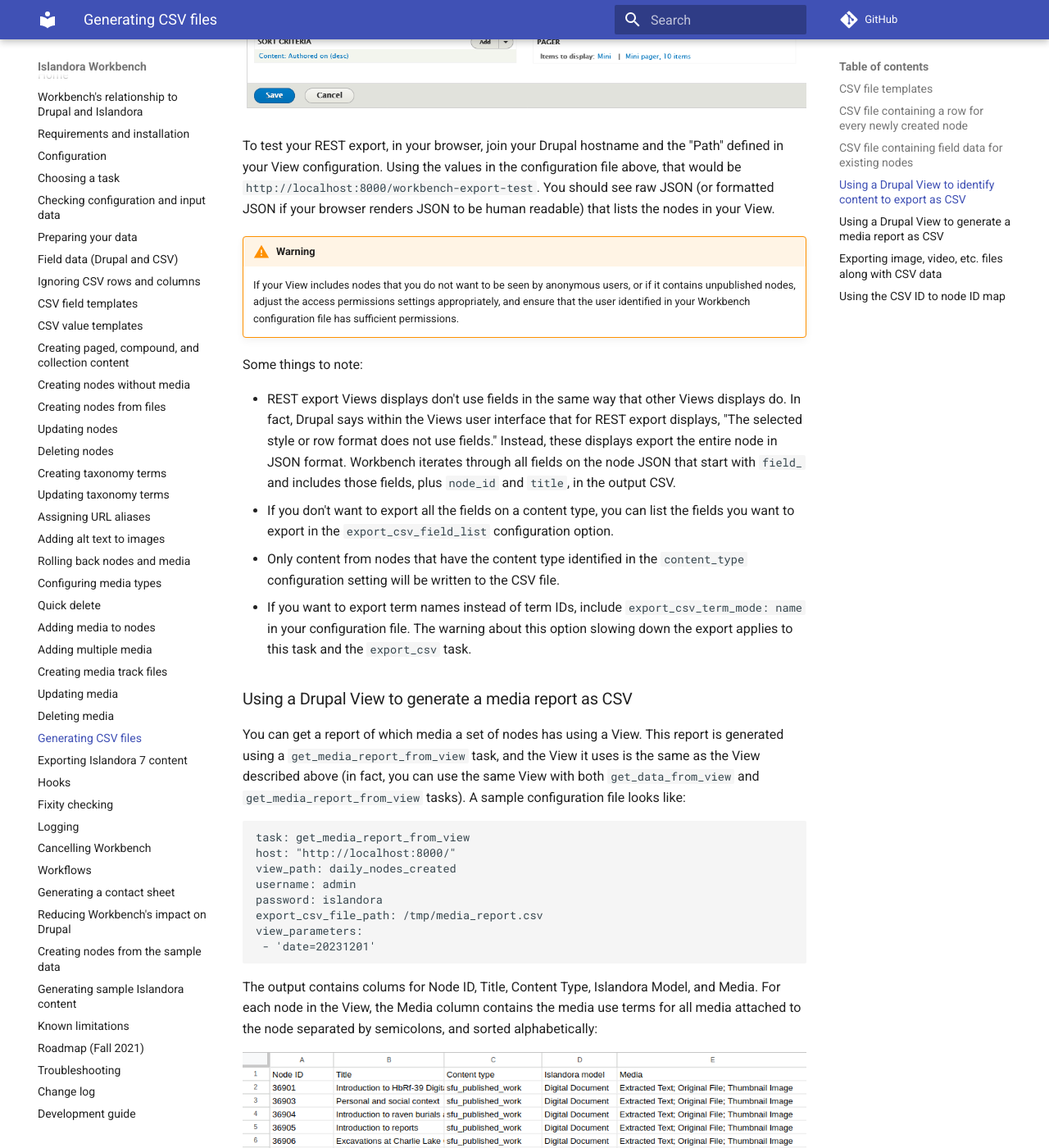
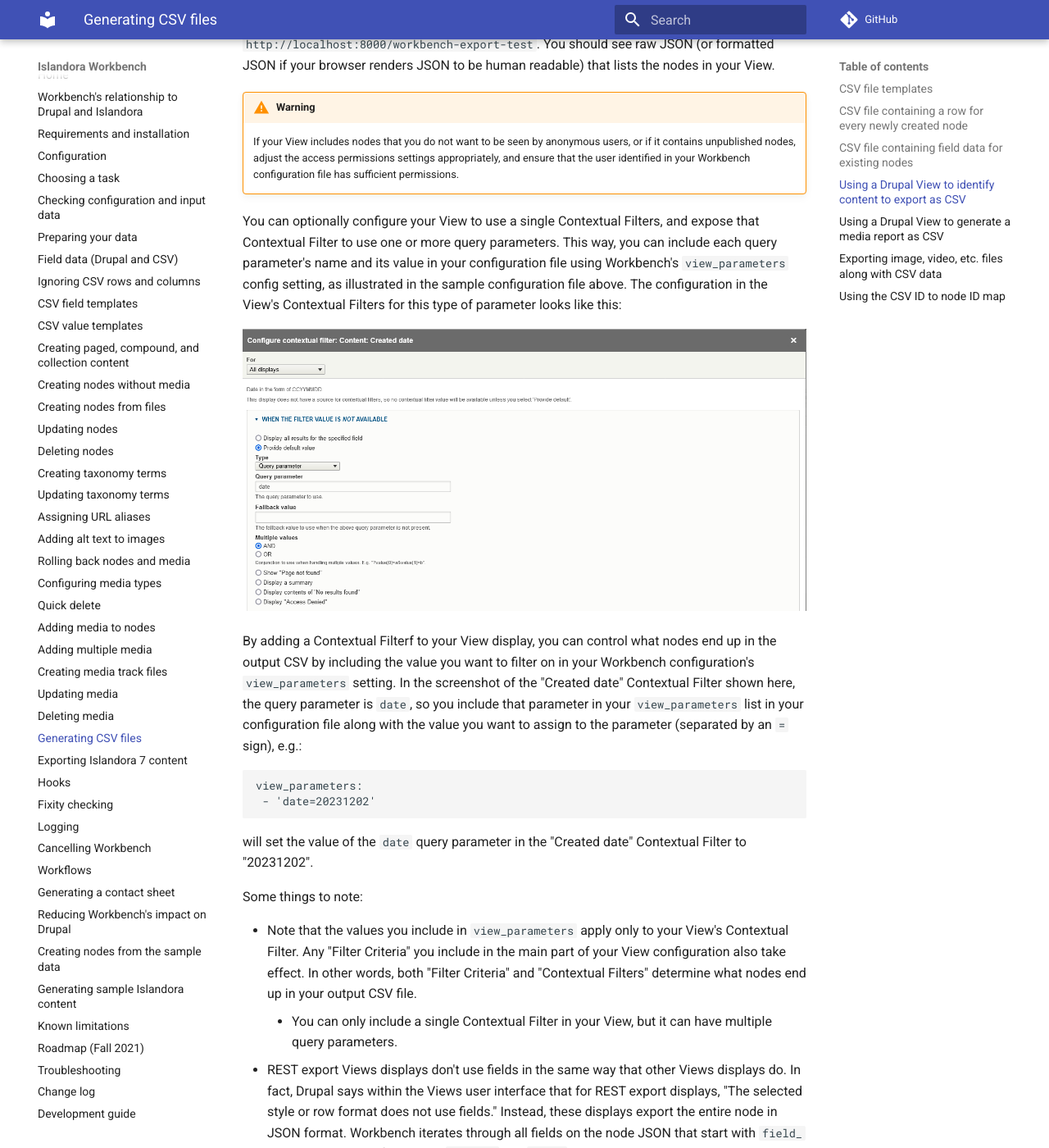
Before and after one commit to mjordan/islandora_workbench_docs, an MkDocs documentation site: the page built from docs/generating_csv_files.md, in a window 1280 px wide and 1400 px high, scrolled down 4945 px. Shown: the whole window at 82% size. Built offline with MkDocs 1.6.1 and Material for MkDocs 9.7.7, drawn with Linux system fonts in a browser that asks for light colours; comment, search, counter and statistics services are not loaded; some of the changed text lies outside the part shown.

Commit message:
Updated docs as described in issue 699.

````diff
--- a/docs/generating_csv_files.md
+++ b/docs/generating_csv_files.md
@@ -101,10 +101,10 @@
 ```yaml
 task: get_data_from_view
 host: "http://localhost:8000/"
-view_path: '/workbench-export-test'
+view_path: '/daily_nodes_created_test'
 username: admin
 password: islandora
-content_type: my_custom_content_type
+content_type: pubished_work
 export_csv_file_path: /tmp/islandora_export.csv
 # If export_csv_field_list is not present, all fields will be exported.
 # node_id and title are always included.
@@ -113,7 +113,7 @@
 # Note that values in the 'view_parameters' configuration setting are literal
 # parameter/operator/value strings,not YAML key: value pairs.
 view_parameters:
- - 'title_contains=Debate'
+ - 'date=20231202'
 ```
 
 The `view_path` setting should contain the value of the "Path" option in the Views configuration page's "Path settings" section. The `export_csv_file_path` is the location where you want your CSV file saved.
@@ -136,8 +136,23 @@
 !!! warning
     If your View includes nodes that you do not want to be seen by anonymous users, or if it contains unpublished nodes, adjust the access permissions settings appropriately, and ensure that the user identified in your Workbench configuration file has sufficient permissions.
 
+You can optionally configure your View to use a single Contextual Filters, and expose that Contextual Filter to use one or more query parameters. This way, you can include each query parameter's name and its value in your configuration file using Workbench's `view_parameters` config setting, as illustrated in the sample configuration file above. The configuration in the View's Contextual Filters for this type of parameter looks like this:
+
+![Sample REST export display](images/REST_export_query_paramters.png)
+
+By adding a Contextual Filterf to your View display, you can control what nodes end up in the output CSV by including the value you want to filter on in your Workbench configuration's `view_parameters` setting. In the screenshot of the "Created date" Contextual Filter shown here, the query parameter is `date`, so you include that parameter in your `view_parameters` list in your configuration file along with the value you want to assign to the parameter (separated by an `=` sign), e.g.:
+
+```
+view_parameters:
+ - 'date=20231202'
+```
+
+will set the value of the `date` query parameter in the "Created date" Contextual Filter to "20231202".
+
 Some things to note:
 
+* Note that the values you include in `view_parameters` apply only to your View's Contextual Filter. Any "Filter Criteria" you include in the main part of your View configuration also take effect. In other words, both "Filter Criteria" and "Contextual Filters" determine what nodes end up in your output CSV file.
+    * You can only include a single Contextual Filter in your View, but it can have multiple query parameters.
 * REST export Views displays don't use fields in the same way that other Views displays do. In fact, Drupal says within the Views user interface that for REST export displays, "The selected style or row format does not use fields." Instead, these displays export the entire node in JSON format. Workbench iterates through all fields on the node JSON that start with `field_` and includes those fields, plus `node_id` and `title`, in the output CSV.
 * If you don't want to export all the fields on a content type, you can list the fields you want to export in the `export_csv_field_list` configuration option.
 * Only content from nodes that have the content type identified in the `content_type` configuration setting will be written to the CSV file.
````
Also changed, not shown: docs/changelog.md (+1 -1 lines), docs/images/REST_export_display.png, docs/images/REST_export_query_paramters.png (added).
